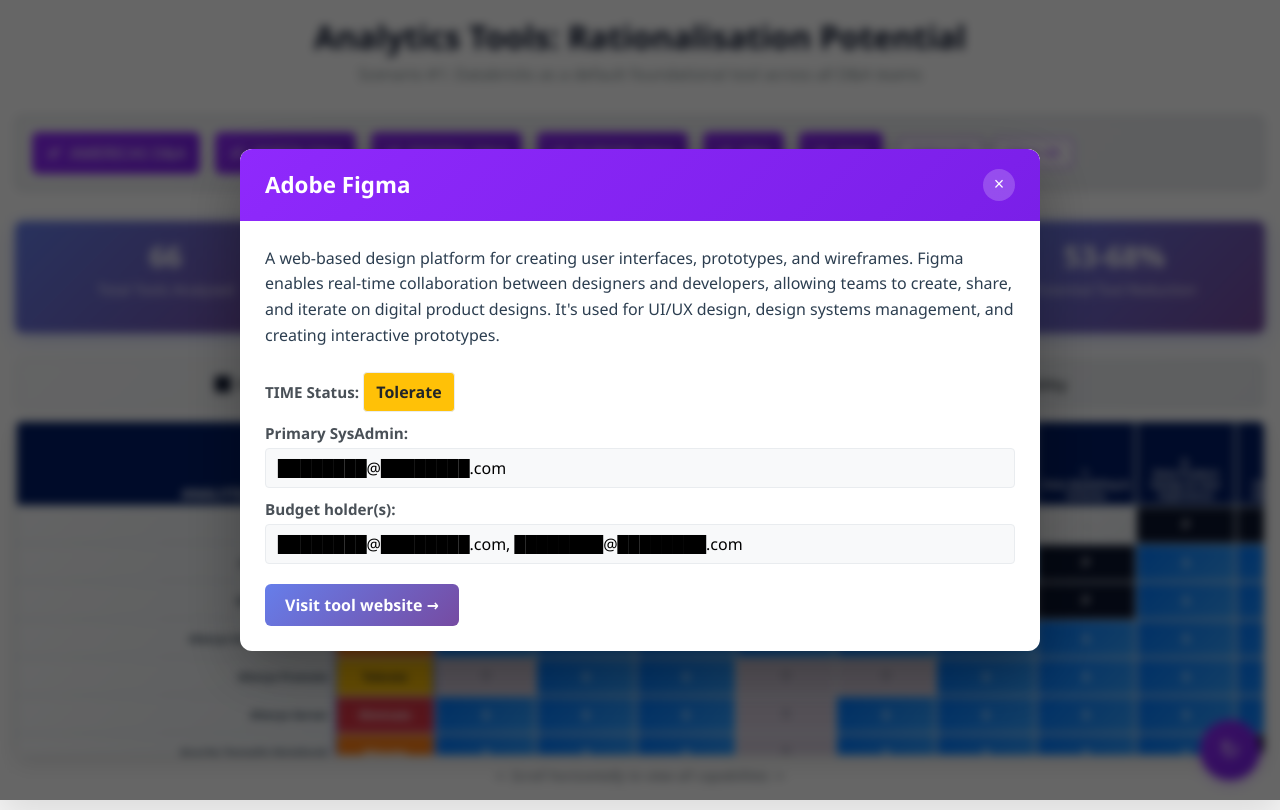
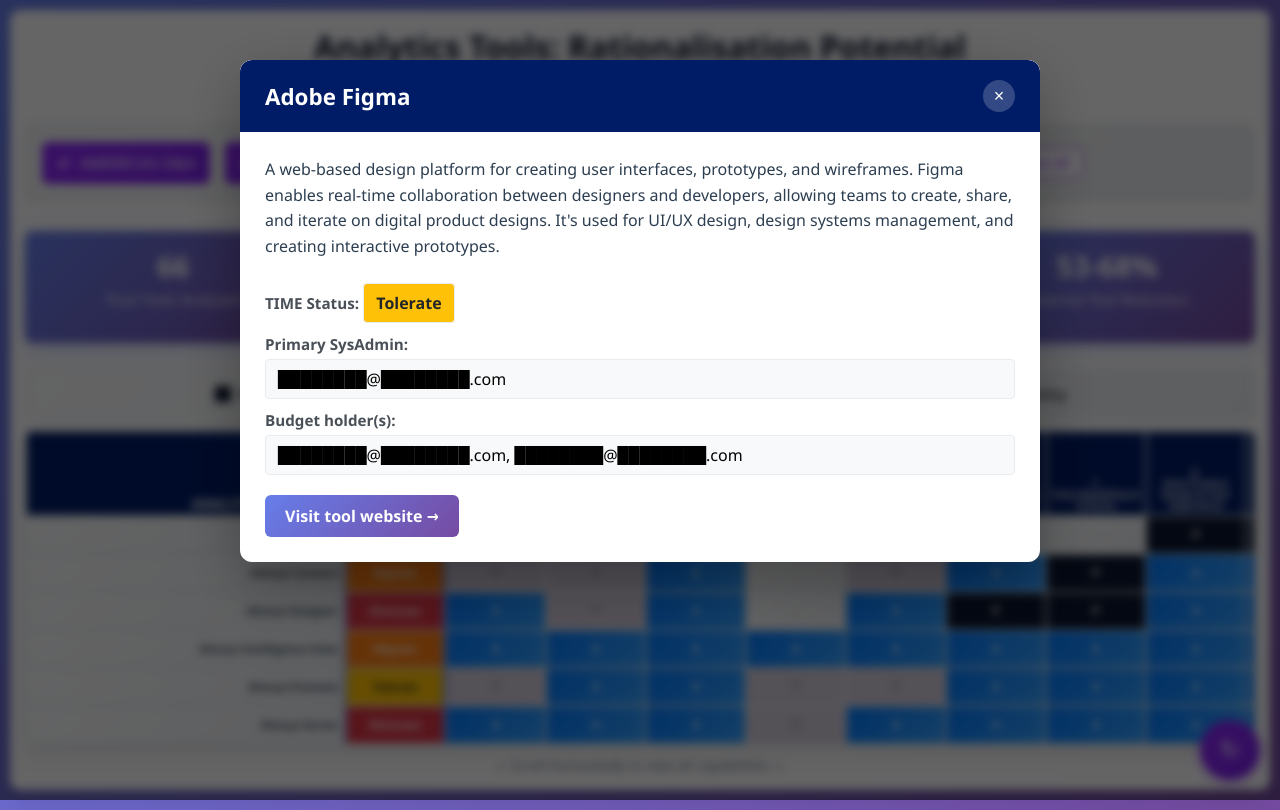
Before and after one commit to kd-gitgub/aom-tool-heatmap-v1, a plain HTML site: page index.html in a window 1280 px wide. Both pictures are taken after a click on the element "Adobe Figma". Drawn offline with nearby package versions, Linux system fonts and the light colour scheme.

Commit message:
Add files via upload

```diff
--- a/index.html
+++ b/index.html
@@ -13,7 +13,7 @@
 
         body {
             font-family: 'Segoe UI', Tahoma, Geneva, Verdana, sans-serif;
-            background: #f5f5f5;
+            background: linear-gradient(135deg, #667eea 0%, #764ba2 100%);
             min-height: 100vh;
             padding: 0;
             margin: 0;
@@ -21,11 +21,11 @@
         }
 
         .container {
-            max-width: 100vw;
-            height: 100vh;
-            margin: 0;
-            background: rgba(255, 255, 255, 0.95);
-            border-radius: 0;
+            max-width: calc(100vw - 20px);
+            height: calc(100vh - 20px);
+            margin: 10px;
+            background: rgba(255, 255, 255, 0.98);
+            border-radius: 10px;
             padding: 15px;
             box-shadow: 0 15px 35px rgba(0,0,0,0.1);
             backdrop-filter: blur(10px);
@@ -464,12 +464,11 @@
             backdrop-filter: blur(5px);
             z-index: 1000;
             animation: fadeIn 0.3s ease;
+            overflow-y: auto;
         }
 
         .modal-overlay.show {
-            display: flex;
-            justify-content: center;
-            align-items: center;
+            display: block;
             padding: 20px;
         }
 
@@ -478,10 +477,11 @@
             border-radius: 12px;
             box-shadow: 0 20px 60px rgba(0, 0, 0, 0.3);
             max-width: 800px;
-            width: 100%;
-            max-height: 80vh;
+            width: 90%;
+            max-height: 85vh;
             overflow-y: auto;
             position: relative;
+            margin: 40px auto;
             transform: scale(0.9) translateY(20px);
             opacity: 0;
             transition: all 0.3s ease;
@@ -493,7 +493,7 @@
         }
 
         .modal-header {
-            background: linear-gradient(135deg, #8F29FC, #7A1FE8);
+            background: #001c66;
             color: white;
             padding: 20px 25px;
             border-radius: 12px 12px 0 0;
```
